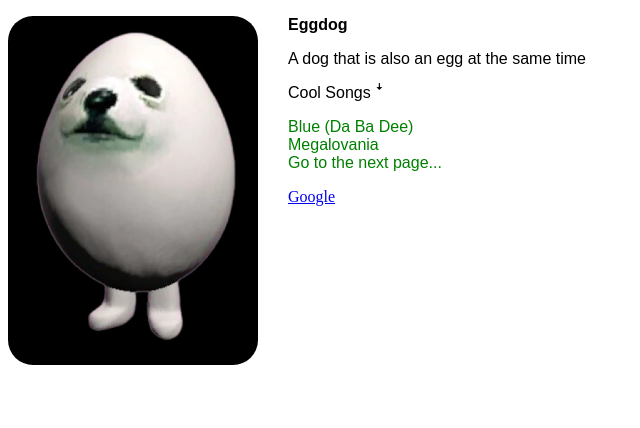
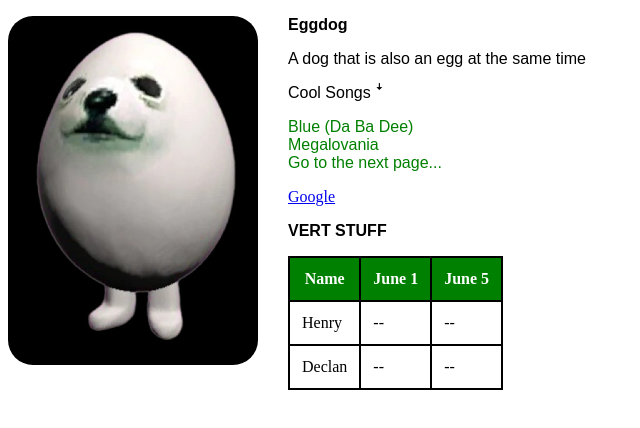
Before and after one commit to EatYourPeanutbutter/eatyourpeanutbutter.github.io, a plain HTML site: page index.html in a window 1280 px wide. Shown: the whole page, without its empty margins (0-640 px from the left). Drawn offline with Linux system fonts and the light colour scheme.

Commit message:
add vert jump table with color

```diff
--- a/index.html
+++ b/index.html
@@ -28,6 +28,20 @@
         color: green;
       }
       }
+      .box {
+        border-collapse: collapse;
+        td {
+        border: 2px solid;
+        padding: 12px;
+        }
+        th {
+          border: 2px solid;
+          padding: 12px;
+          background-color: #008000;
+          color: white;
+          border-color: black;
+        }
+        }
     </style>
   </head>
   <body>
@@ -41,5 +55,23 @@
       <li><a href="nextpage.html" target="blannk">Go to the next page...</a></li>
     </ul>
     <a href="https://google.com" target="_blank">Google</a>
+    <p class="title">VERT STUFF</p>
   </body>
+  <table class="box">
+  <tr>
+    <th>Name</th>
+    <th>June 1</th>
+    <th>June 5</th>
+  </tr>
+  <tr>
+    <td>Henry</td>
+    <td>--</td>
+    <td>--</td>
+  </tr>
+  <tr>
+    <td>Declan</td>
+    <td>--</td>
+    <td>--</td>
+  </tr>
+  </table>
 </html>
```
